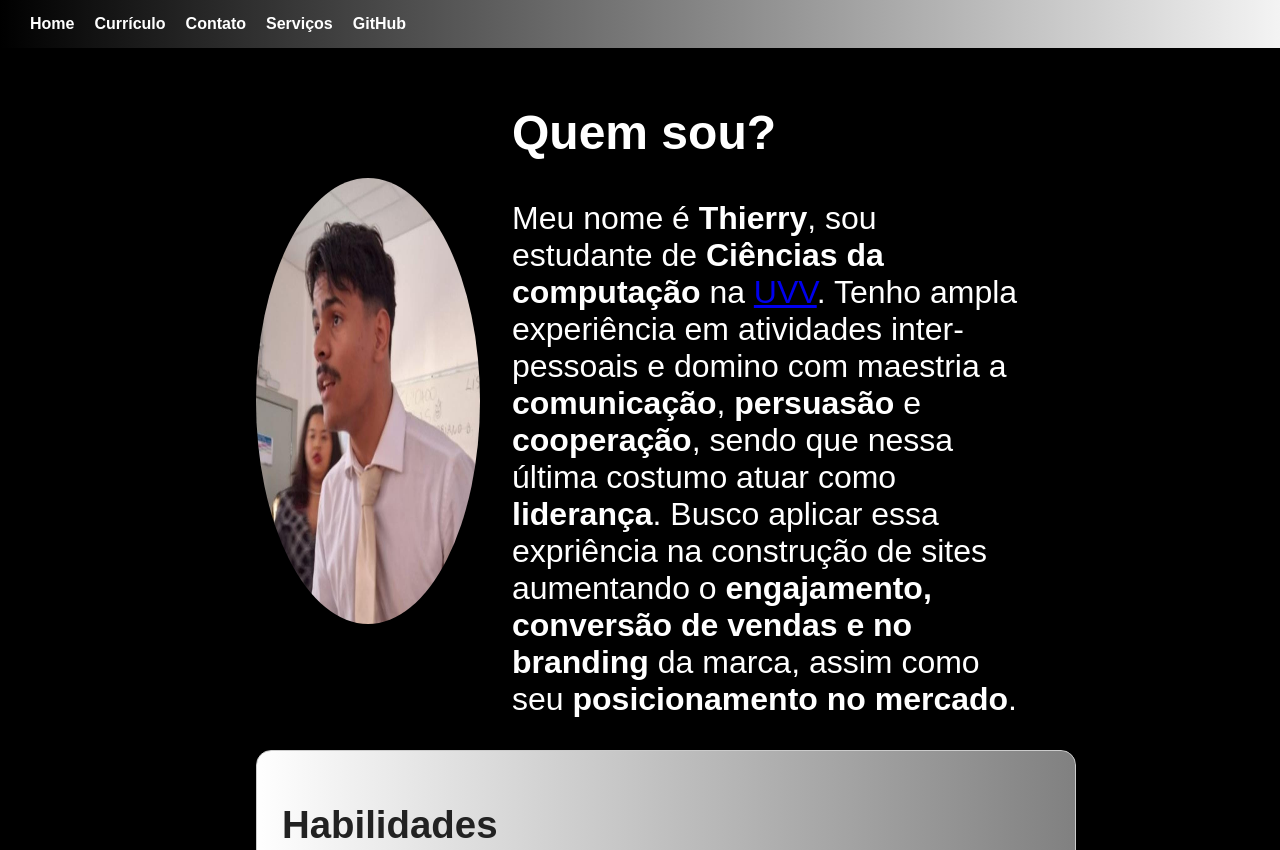
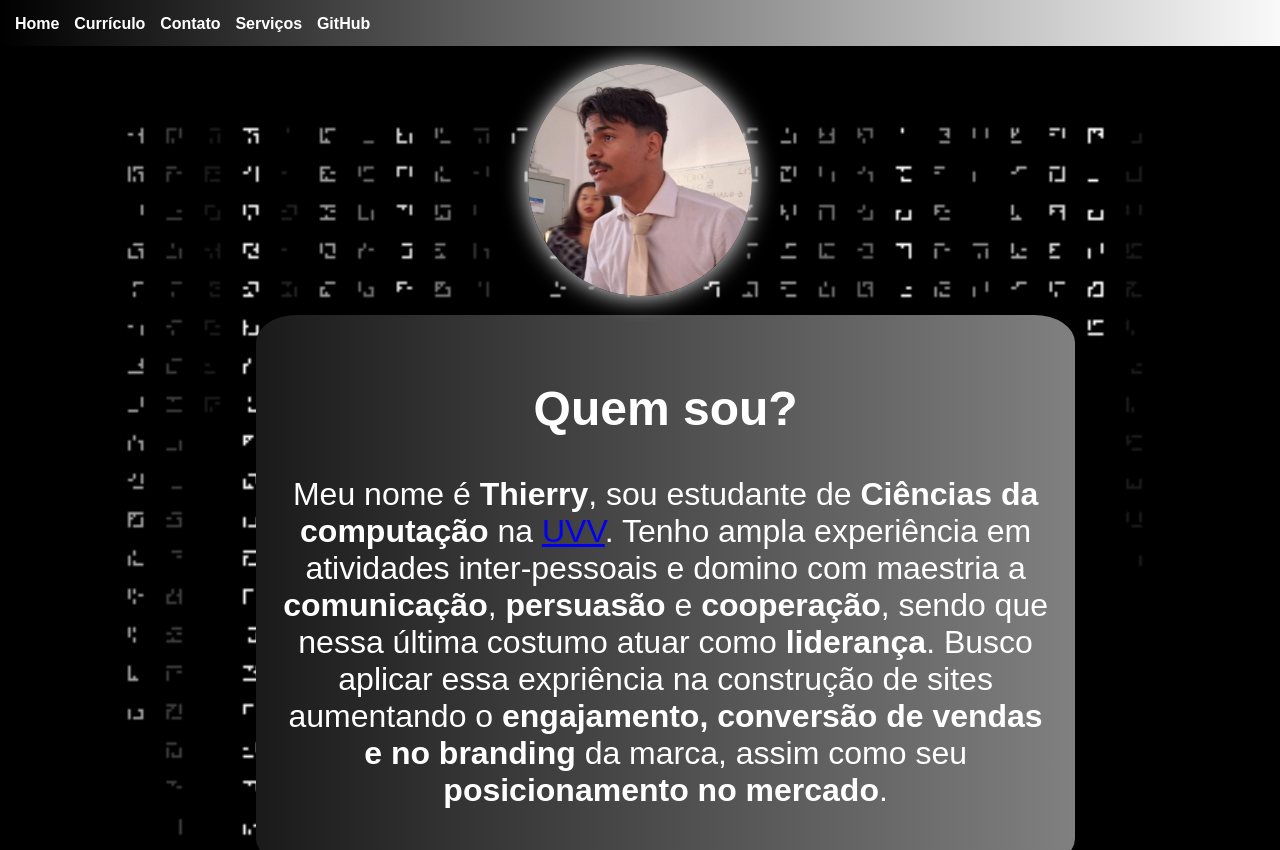
Before and after one commit to thierrysuceli/landing-page, a plain HTML site: page index.html in a window 1280 px wide. Shown: the top 850 px of the page. Drawn offline with Linux system fonts and the light colour scheme.

Commit message:
Add files via upload

```diff
--- a/index.html
+++ b/index.html
@@ -10,7 +10,7 @@
     <header>
         <nav>
             <ul>
-                <li><a href="index.html">Home</a></li>
+                <li><a href="index.html" id="link">Home</a></li>
                 <li><a href="curr-iculo.html">Currículo</a></li>
                 <li><a href="contato.html">Contato</a></li>
                 <li><a href="serviços.html">Serviços</a></li>
--- a/style-contato.css
+++ b/style-contato.css
@@ -3,7 +3,8 @@ body{
     font-family: Arial, sans-serif;
     margin: 0;
     padding: 0;
-    background-color: black;
+    background: url('code\ black\ art\ GIF\ -\ Find\ &\ Share\ on\ GIPHY.gif') no-repeat center center fixed;
+    background-size: cover;
     color: white;
     position: relative;
 }
@@ -14,7 +15,8 @@ header {
     position: fixed;
     z-index: 1000;
     width: 100%;
-    top: 0;}
+    top: 0;
+    height: 2%;}
 
 
   nav {
@@ -39,7 +41,16 @@ header {
 
   nav ul li a:hover {
     text-decoration: underline;
+    font-size: 1.2em;
+    margin: -7px;
+    transition: 0.3s;
+    transition: 0.3s;
   }
+
+ nav ul:hover{
+    position: absolute;
+            top: 15px;
+          }
 
   .contato-container {
     max-width: 700px;
--- a/style-currículo.css
+++ b/style-currículo.css
@@ -3,7 +3,8 @@ body{
     font-family: Arial, sans-serif;
     margin: 0;
     padding: 0;
-    background-color: black;
+    background: url('code\ black\ art\ GIF\ -\ Find\ &\ Share\ on\ GIPHY.gif') no-repeat center center fixed;
+    background-size: cover;
     color: white;
     position: relative;
 }
@@ -14,7 +15,8 @@ header {
     position: fixed;
     z-index: 1000;
     width: 100%;
-    top: 0;}
+    top: 0;
+    height: 2%;}
 
 
   nav {
@@ -39,7 +41,15 @@ header {
 
   nav ul li a:hover {
     text-decoration: underline;
+    font-size: 1.2em;
+    margin: -7px;
+    transition: 0.3s;
+    transition: 0.3s;
   }
+ nav ul:hover{
+    position: absolute;
+            top: 15px;
+          }
 
   .apresentacao {
     text-align: center;
@@ -70,6 +80,13 @@ header {
     border-radius: 50%;
     border: 4px solid white;
     margin-bottom: 20px;
+
+  }
+
+  .foto-perfil:hover {
+    transform: scale(1.15);
+    transition: 0.3s;
+    box-shadow: 0 0 25px white;
   }
 
 
--- a/style-serviços.css
+++ b/style-serviços.css
@@ -3,18 +3,21 @@ body{
     font-family: Arial, sans-serif;
     margin: 0;
     padding: 0;
-    background-color: black;
+    background: url('code\ black\ art\ GIF\ -\ Find\ &\ Share\ on\ GIPHY.gif') no-repeat center center fixed;
+    background-size: cover;
     color: white;
     position: relative;
 }
 
 header {
     background: linear-gradient(to right, black, white);
-    padding: 15px 30px;
+    padding: 15px;
     position: fixed;
     z-index: 1000;
     width: 100%;
-    top: 0;}
+    top: 0;
+    height: 2%;}
+
 
 
   nav {
@@ -39,20 +42,32 @@ header {
 
   nav ul li a:hover {
     text-decoration: underline;
+    font-size: 1.2em;
+    margin: -7px;
+    transition: 0.3s;
+    transition: 0.3s;
   }
+
+ nav ul:hover{
+    position: absolute;
+            top: 15px;
+          }
 
 
   main {
     padding: 2rem;
-    max-width: 900px;
+    max-width: 80%;
     margin: 0 auto;
+
   }
 
   section {
     margin-bottom: 2rem;
-    background-color: rgba(255, 255, 255, 0.05);
+    background-color: rgb(25, 25, 25);
     padding: 1.5rem;
     border-radius: 10px;
+    box-shadow: 0 0 25px white;
+
   }
 
   table {
--- a/style.css
+++ b/style.css
@@ -4,18 +4,20 @@ body{
     font-family: Arial, sans-serif;
     margin: 0;
     padding: 0;
-    background-color: black;
+    background: url('code\ black\ art\ GIF\ -\ Find\ &\ Share\ on\ GIPHY.gif') no-repeat center center fixed;
+    background-size: cover;
     color: white;
     position: relative;
 }
 
 header {
     background: linear-gradient(to right, black, white);
-    padding: 15px 30px;
+    padding: 15px;
     z-index: 1000;
     width: 100%;
     position: fixed;
     top: 0;
+    height: 2%;
   }
 
 
@@ -28,9 +30,9 @@ header {
   nav ul {
     list-style: none;
     display: flex;
-    gap: 20px;
     margin: 0;
     padding: 0;
+    gap: 5%;
   }
 
   nav ul li a {
@@ -41,23 +43,50 @@ header {
 
   nav ul li a:hover {
     text-decoration: underline;
+    font-size: 1.2em;
+    margin: -7px;
+    transition: 0.3s;
+    transition: 0.3s;
   }
+
+
   .home{
-    padding-top: 15px;
-    margin-top: 50px;
-    margin-left: 40%;
-    margin-right: 20%;
-    width: 40%;
+    margin-left: 20%;
+    width: 60%;
     font-size: 2em;
+    text-align: center;
+    background: linear-gradient(to right,rgb(26, 26, 26),grey );
+    padding: 2%;
+    border-radius: 5%;
+    margin-top: 15px;
+    margin-bottom: 2%;
       }
 
+  .home:hover{
+    transform: scale(1.10);
+    transition: 1s;
+    box-shadow: 0px 0px 25px white;
+    margin-bottom: 2%;
+
+  }
+
     .foto-perfil{
-        position: absolute;
-        margin-top: 10%;
-        margin-left: 20%;
+        margin-top: 5%;
+        margin-left: 41.25%;
         width: 17.5%;
         height: 17.5%;
         border-radius: 50%;
+        box-shadow: 0 0 25px white;
+    }
+
+    .foto-perfil:hover{
+        transform: scale(1.15);
+        transition: 0.3s;
+    }
+
+    .foto-perfil:active{
+        transform: scale(10.0);
+        transition: 20s;
     }
 
     .barra-direita{
```
Also changed, not shown: contato.html (+7 -1 lines), curr-iculo.html (+1 -1 lines), serviços.html (+1 -1 lines).
